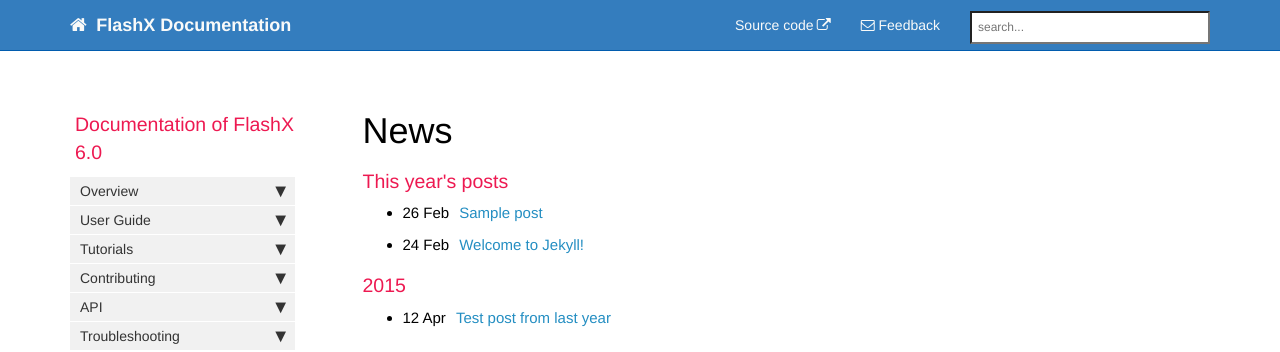
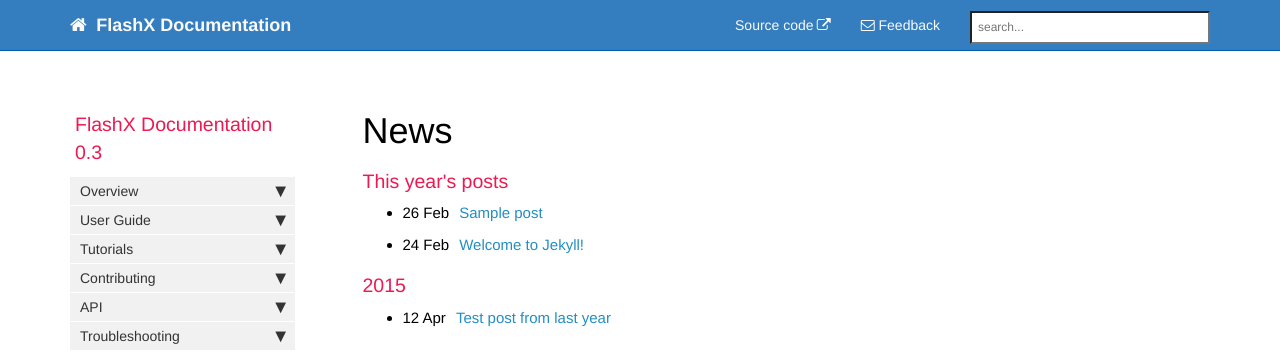
Before and after one commit to flashxio/FlashX-doc, a Jekyll site: the page built from pages/news/news_archive.html, in a window 1280 px wide. Shown: the top 352 px of the page. Built offline with Jekyll 4.4.1, drawn with Linux system fonts in a browser that asks for light colours; nearby versions of some CDN libraries; comment, search, counter and statistics services are not loaded.

Commit message:
Minor updates.

```diff
--- a/_data/sidebars/mydoc_sidebar.yml
+++ b/_data/sidebars/mydoc_sidebar.yml
@@ -2,8 +2,8 @@
 
 entries:
 - title: sidebar
-  product: Documentation of FlashX
-  version: 6.0
+  product: FlashX Documentation
+  version: 0.3
   folders:
 
   - title:
```
Also changed, not shown: index.md (+1 -1 lines), 5 other files.
